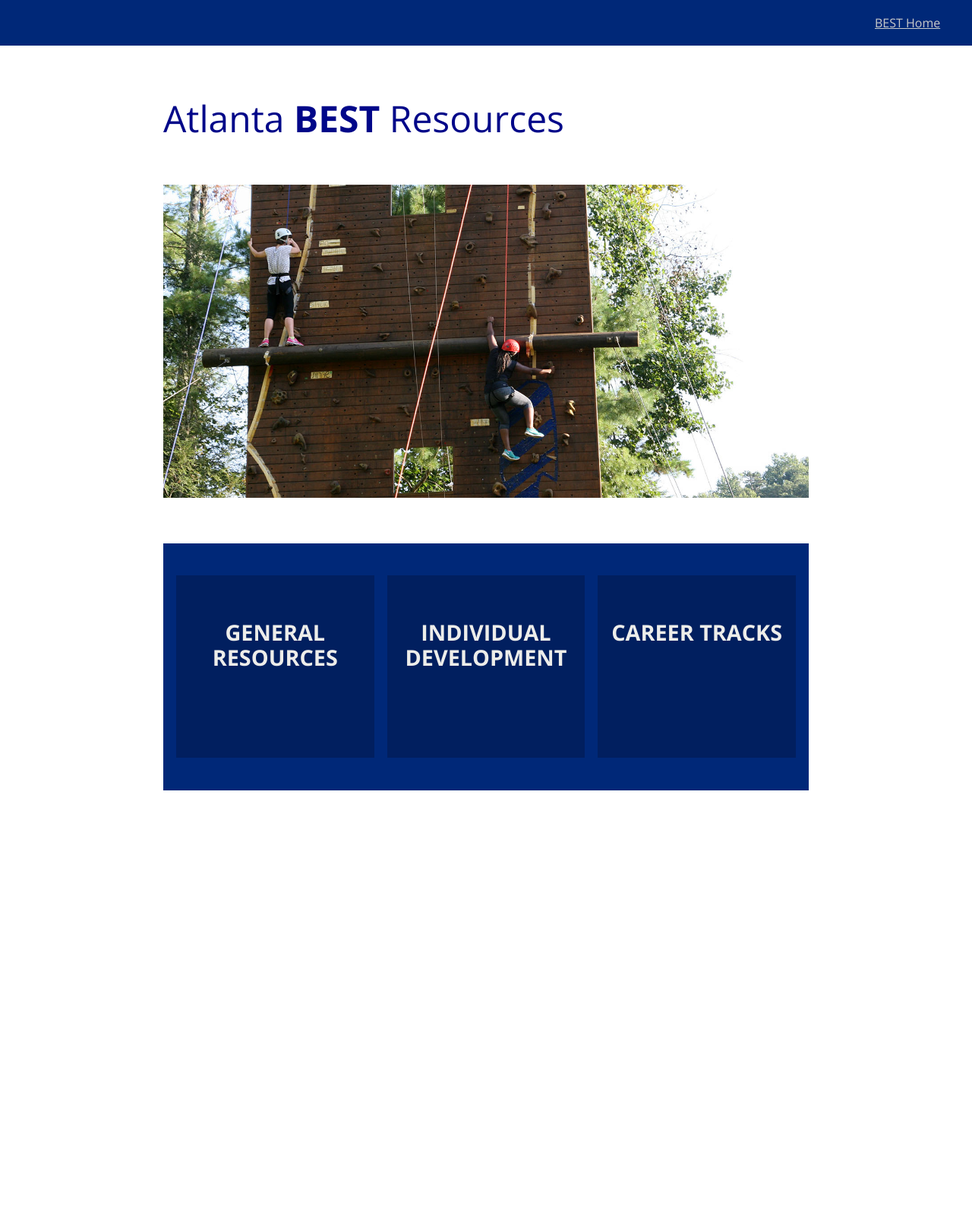
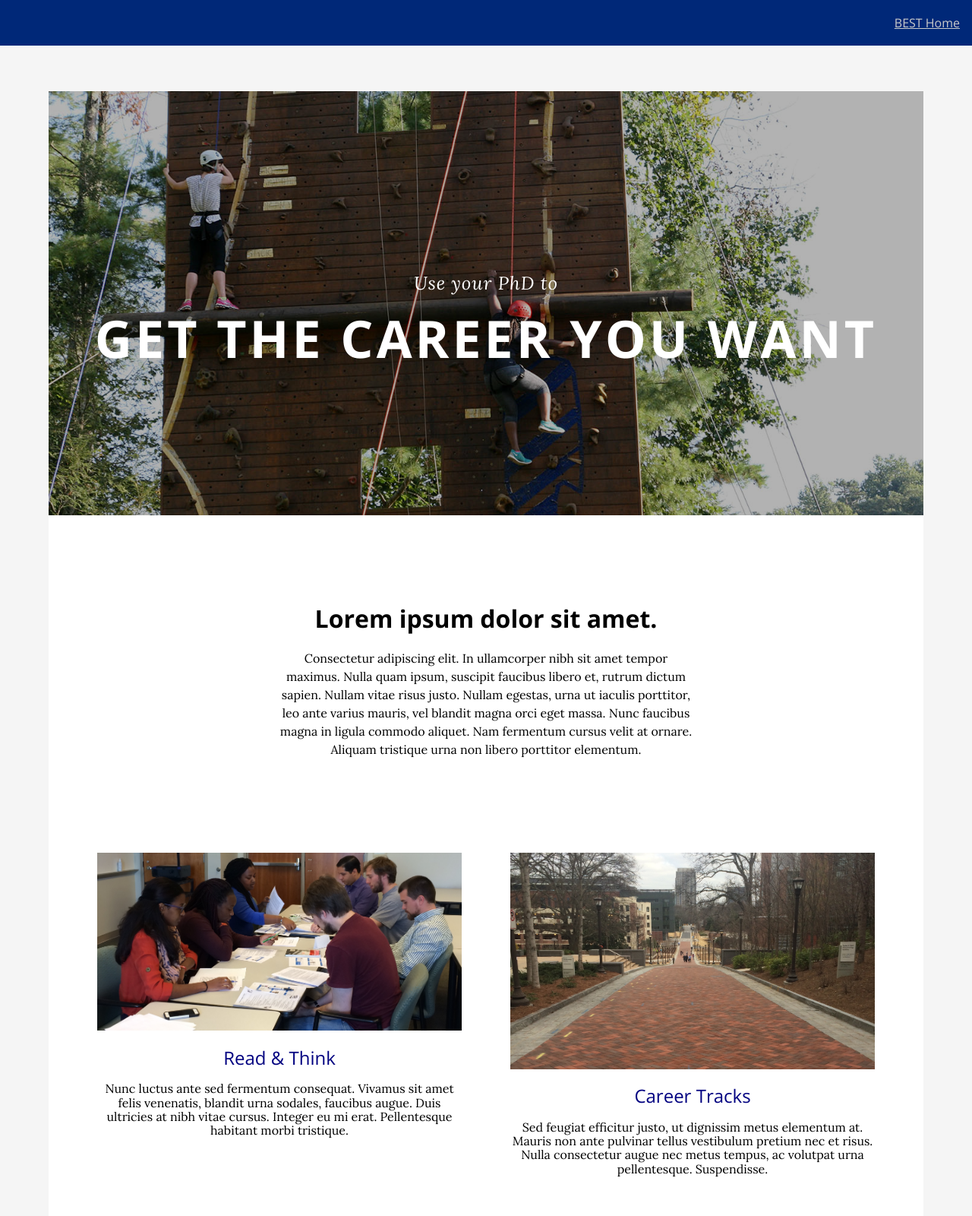
Before and after one commit to dcossyleon/BEST_Website, a plain HTML site: page best_v1.html in a window 1280 px wide. Shown: the top 1600 px of the page at 76% size. Before the commit the page ends 1072 px from the top, so only its background shows below. Drawn offline with nearby package versions, Linux system fonts and the light colour scheme; files whose address does not match are found by name.

Commit message:
Updated Home page
2017.08.31

```diff
--- a/best_v1.html
+++ b/best_v1.html
@@ -3,114 +3,79 @@
 	<head>
 		<meta http-equiv="Content-Type" content="text/html; charset=UTF-8">
 		<link href="https://fonts.googleapis.com/css?family=Open+Sans:400,600,700" rel="stylesheet">
-  	<link href="file:///Users/Desiree/Documents/GitHub/BEST_Website/normalize.css" rel="stylesheet"> 	<!--This links to the "reset"-->
-  	<style type="text/css">
-
-	  	body {
-	  		font-size: 1em;
-		  	color: #000;
-		   	font-family: 'Open Sans', sans-serif;
-		}
-		  	.branding-bar{
-			    width: 100%; height: 60px;
-			    background-color: #002878;
-			 	padding-left:90%;
-			    padding-right:10em;
-			    font-size: 1em;
-			    color:#f7f7f7;
-			    line-height: 60px;
-			    position:fixed;
-			}
-				.link{
-					color:#CACACA;
-				}
-			.background-panel{
-				width: 100%;
-				display: block;
-				background-color:#fff;
-			}
-				.panel{
-					max-width: 850px;
-					padding-top: 10%;
-					background-color: #FFFFFF;
-					display: block;
-					margin: 0 auto;
-				}
-
-					.main-header {
-						color: #000789;
-						font-size: 3em;
-					}
-
-					.main-image {
-						width: 100%;
-						display: block; /*This gets rid of the weird little space from inline-block*/
-						margin-top:60px;
-						margin-bottom: 60px;
-					}
-
-					.outer-block {
-						height: 325px;
-						background-color: #002878;
-						margin-bottom: 2em;
-					}
-
-					.grid-thirds {
-						padding-left: 0%;
-						padding-right: 1%;
-						margin: 0 auto;
-					}
-
-					.squares {
-						height: 240px;
-						width: 31%;
-						background-color: #011f5f;
-						margin-left: 2%;
-						margin-top: 5%;
-						float: left;
-					}
-						.square-title {
-							color: #ededea;
-							font-size: 1.8em;
-							margin: 0 auto;
-							text-transform: uppercase;
-							text-align: center;
-							padding-top: 2em;
-						}
-
-	  	</style>
-
-
+		<link href="https://fonts.googleapis.com/css?family=Lora:400,400i,700,700i" rel="stylesheet">
+	  	<link href="file:///Users/Desiree/Documents/GitHub/BEST_Website/normalize.css" rel="stylesheet">
+	  	<link href="styles.css" rel="stylesheet">
     <title>Atlanta BEST Resources</title>
-
   	</head>
-
 	<body>
 	 	<div class="branding-bar">
 	 		<a class="link" href="http://www.best.emory.edu/index.html">BEST Home</a>
 	 	</div>
 	  	<div class="background-panel">
 	  		<div class="panel">
-			<div class="main-header">Atlanta <strong>BEST</strong> Resources</div>
-			<img class="main-image" src="file:///Users/Desiree/Documents/GitHub/BEST_Website/rockclimb.jpg">
+				<!--div class="main-header">Atlanta <strong>BEST</strong> Resources</div>-->
+				<div class="image-descript">
+					<img class="main-image" src="rockclimb.jpg">
+					<div class="color-overlay"></div>
+					<div class="image-text">
+						<div class="lil-image-text">Use your PhD to</div>
+						<div class="big-image-text"><strong>get the career you want</strong></div>
+					</div>
+				</div>
+
+				<main class="main">
+					<h1 class="main-content">Lorem ipsum dolor sit amet.</h1>
+					<p class="main-content-p"> Consectetur adipiscing elit. In ullamcorper nibh sit amet tempor maximus. Nulla quam ipsum, suscipit faucibus libero et, rutrum dictum sapien. Nullam vitae risus justo. Nullam egestas, urna ut iaculis porttitor, leo ante varius mauris, vel blandit magna orci eget massa. Nunc faucibus magna in ligula commodo aliquet. Nam fermentum cursus velit at ornare. Aliquam tristique urna non libero porttitor elementum.
+					</p>
+					<div class="boxes">
+						<div class="box">
+
+							<img class="box-image" src="read_think.jpg">
+							<div class="box-caption-title">Read & Think</div>
+							<div class="box-caption">Nunc luctus ante sed fermentum consequat. Vivamus sit amet felis venenatis, blandit urna sodales, faucibus augue. Duis ultricies at nibh vitae cursus. Integer eu mi erat. Pellentesque habitant morbi tristique.</div>
+
+						</div>
+						<div class="box">
+							<img class="box-image" src="tech_path.jpg">
+							<div class="box-caption-title">Career Tracks</div>
+							<div class="box-caption">Sed feugiat efficitur justo, ut dignissim metus elementum at. Mauris non ante pulvinar tellus vestibulum pretium nec et risus. Nulla consectetur augue nec metus tempus, ac volutpat urna pellentesque. Suspendisse.</div>
+						</div>
+						<div class="box">
+							<img class="box-image" src="yellow_flower.jpg">
+								<div class="box-caption-title">Making Connections</div>
+								<div class="box-caption">Sed feugiat efficitur justo, ut dignissim metus elementum at. Mauris non ante pulvinar tellus vestibulum pretium nec et risus. Nulla consectetur augue nec metus tempus, ac volutpat urna pellentesque. Suspendisse.</div>
+						</div>
+
+						<div class="box">
+							<img class="box-image" src="hero1.jpg">
+							<div class="box-caption-title">Your Online Presence</div>
+							<div class="box-caption">Lorem felis pharetra neque mauris odio faucibus vitae accumsan viverra phasellus aliquid volutpat feugiat diam enim eget arcu elit class nec integer vestibulum molestie augue.</div>
+						</div>
+
+						<div class="box">
+							<img class="box-image" src="skyline.jpg">
+							<div class="box-caption-title">Try Things Out</div>
+							<div class="box-caption">Volutpat odio pulvinar quisque eu ipsum bibendum fringilla lorem quam auctor dapibus tellus ultricies hendrerit amet lorem justo tincidunt velit pede est id integer dolor</div>
+						</div>
+					</div>
+
+				</main >
+
 				<div class="outer-block">
 					<div class="grid-thirds">
-					<div class="squares">
+						<a class="square" href="General_Resources.html">
 							<div class="square-title"><strong>General Resources</strong></div>
-					</div>
-					<div class="squares">
+						</a>
+						<a class="square" href="individual_development.html">
 							<div class="square-title"><strong>Individual Development</strong></div>
-					</div>
-					<div class="squares">
-						<div class="square-title"><strong>Career Tracks<strong></div>
+						</a>
+						<div class="square">
+							<div class="square-title"><strong>Career Tracks</strong></div>
 						</div>
 					</div>
 				</div>
 			</div>
 		</div>
-
-
-
-
-
-</body></html>
+	</body>
+</html>
--- /dev/null
+++ b/styles.css
@@ -0,0 +1,205 @@
+body {
+	  		font-size: 1em;
+		  	color: #000;
+		   	font-family: 'Open Sans', sans-serif;
+		   	background-color: #f5f5f5;
+		}
+		  	.branding-bar{
+			    width: 100%;
+			    height: 60px;
+			    background-color: #002878;
+			    padding-right:4em;
+			    text-align: right;
+			    font-size: 1em;
+			    color:#f7f7f7;
+			    line-height: 60px;
+			    position:fixed;
+			    z-index: 999;
+
+			}
+				.link{
+					color:#CACACA;
+					padding: 1em;
+				}
+			.background-panel{
+				padding-top:120px;
+				display: block;
+				background-color:#f5f5f5;
+
+			}
+				.panel{
+					margin: 0 auto;
+					background: white;
+    				box-sizing: border-box;
+    				max-width: 90%;
+
+				}
+
+					.main-header {
+						color: #000789;
+						font-size: 3em;
+					}
+
+					.main-image {
+						width: 100%;
+						display: block; /*This gets rid of the weird little space from inline-block*/
+
+
+					}
+
+					.outer-block {
+						height: 325px;
+						background-color: #002878;
+						margin-bottom: 2em;
+					}
+
+					.grid-thirds {
+						padding-left: 0%;
+						padding-right: 1%;
+						margin: 0 auto;
+					}
+
+					.square {
+						height: 240px;
+						width: 31%;
+						background-color: #011f5f;
+						margin-left: 2%;
+						margin-top: 5%;
+						float: left;
+					}
+						.square-title {
+							color: #ededea;
+							font-size: 1.8em;
+							margin: 0 auto;
+							text-transform: uppercase;
+							text-align: center;
+							padding-top: 2em;
+						}
+
+					.resources-head {
+						color: navy;
+						font-size: 2em;
+						margin-bottom: .5em;
+					}
+					.block{
+						margin: 0 auto;
+						padding: 20px 5%;
+					}
+
+	.image-descript{
+		position: relative;
+
+	}
+
+.image-text{
+	position: absolute;
+	top:30%;
+		left:0;
+		right:0;
+		bottom:0;
+}
+
+
+.lil-image-text {
+
+		color: #ededea;
+		margin-top: 20px;
+    	margin-right: auto;
+    	margin-bottom: 20px;
+    	margin-left: auto;
+		padding-top: 2em;
+		text-align: center;
+		display:block;
+		font-family: 'Lora', serif;
+    	font-size: 24px;
+    	font-weight: 400;
+    	line-height: 1.5em;
+    	letter-spacing: 1px;
+    	font-style: italic;
+    	color: #fff;
+	}
+
+
+	.big-image-text {
+
+		letter-spacing: 0.0588235em;
+		line-height: 1em;
+		font-size: 68px;
+		text-transform: uppercase;
+		text-align: center;
+		display:block;
+		color: #fff;
+	}
+
+	.color-overlay{
+		position: absolute;
+	    top: 0;
+	    right: 0;
+	    bottom: 0;
+	    left: 0;
+	    background-color: rgba(0,0,0,.3);
+
+	}
+
+.main{
+	padding: 96px 32px;
+    padding-top: 96px;
+    padding-right: 32px;
+    padding-bottom: 96px;
+    padding-left: 32px;
+}
+
+.main-content{
+	width: 100%;
+    display: block;
+    text-align: center;
+
+}
+
+.main-content-p{
+	width: 50%;
+    display: block;
+    margin: 0 auto;
+    margin-bottom: 92px;
+    text-align: center;
+    font-family: 'Lora', serif;
+    line-height: 150%;
+
+
+}
+
+.boxes{
+	display: flex;
+	flex-wrap: wrap;
+	justify-content: center;
+}
+
+.box{
+	width: 50%;
+	padding: 2em;
+	box-sizing: border-box;
+	text-align: center;
+	margin-bottom: 2em;
+
+}
+.box-image{
+	width: 100%;
+	margin: 0 auto;
+	overflow: hidden;
+
+}
+
+.box-caption-title{
+	font-style: bold;
+	font-size: 1.5em;
+	color: navy;
+	padding-bottom: .75em;
+	padding-top: .75em;
+	text-align: center;
+
+
+}
+
+.box-caption{
+	font-family: 'Lora', serif;
+}
```
Also changed, not shown: General_Resources.html (added, +71 -0 lines), individual_development.html (added, +108 -0 lines), read_think.JPG (added), tech_path.JPG (added), yellow_flower.JPG (added), 2 other files. Lines whose indentation alone changed are shown as unchanged.
